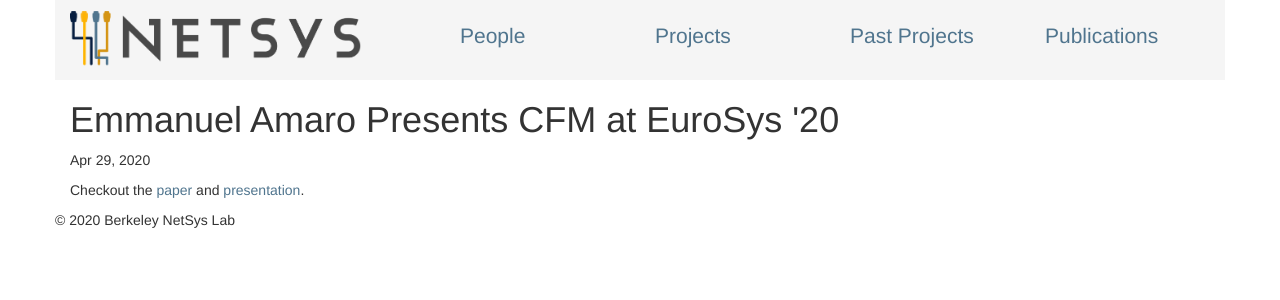
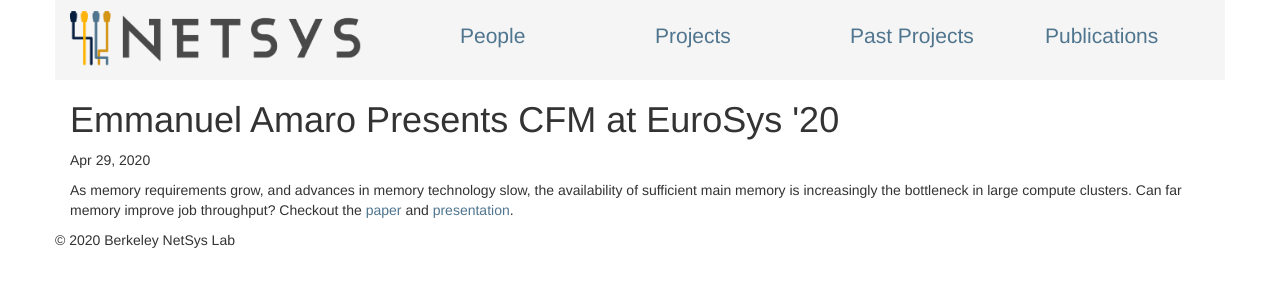
Before and after one commit to NetSys/netsys_website, a Jekyll site: the page built from src/_posts/2020-04-29-Emmanuel-Eurosys.md, in a window 1280 px wide. Shown: the top 300 px of the page. Built offline with Jekyll 4.4.1, drawn with Linux system fonts in a browser that asks for light colours; Markdown is read by kramdown in place of the engine named in the settings.

Commit message:
Fix link

```diff
--- a/src/_posts/2020-04-29-Emmanuel-Eurosys.md
+++ b/src/_posts/2020-04-29-Emmanuel-Eurosys.md
@@ -3,4 +3,4 @@
 title: Emmanuel Amaro Presents CFM at EuroSys '20
 ---
 
-Checkout the [paper](hhttps://dl.acm.org/doi/abs/10.1145/3342195.3387522) and [presentation](https://www.eurosys2020.org/program/).
+As memory requirements grow, and advances in memory technology slow, the availability of sufficient main memory is increasingly the bottleneck in large compute clusters. Can far memory improve job throughput? Checkout the [paper](https://dl.acm.org/doi/abs/10.1145/3342195.3387522) and [presentation](https://www.eurosys2020.org/program/).
```
